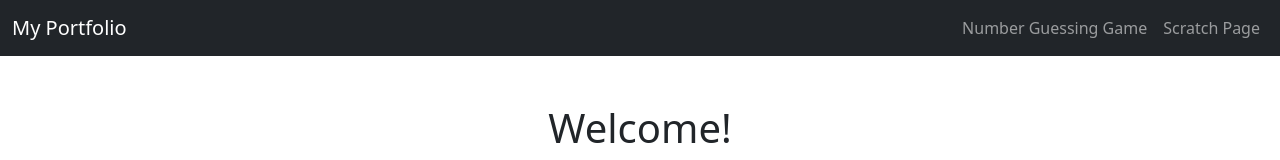
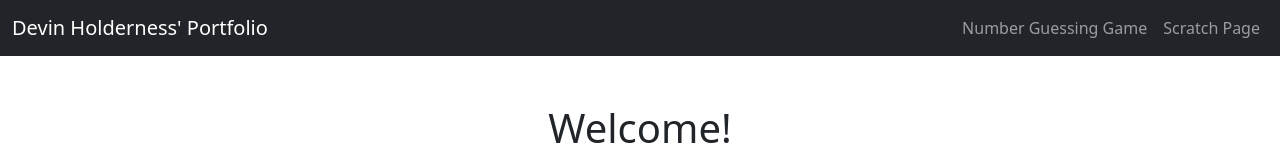
Before and after one commit to d-rex14/is201-project-site, a plain HTML site: page index.html in a window 1280 px wide. Shown: the top 160 px of the page. Drawn offline with nearby package versions, Linux system fonts and the light colour scheme.

Commit message:
Update index.html

```diff
--- a/index.html
+++ b/index.html
@@ -8,7 +8,7 @@
 <body>
   <nav class="navbar navbar-expand-lg navbar-dark bg-dark">
     <div class="container-fluid">
-      <a class="navbar-brand" href="#">My Portfolio</a>
+      <a class="navbar-brand" href="#">Devin Holderness' Portfolio</a>
       <div class="collapse navbar-collapse">
         <ul class="navbar-nav ms-auto">
           <li class="nav-item"><a class="nav-link" href="game.html">Number Guessing Game</a></li>
```
